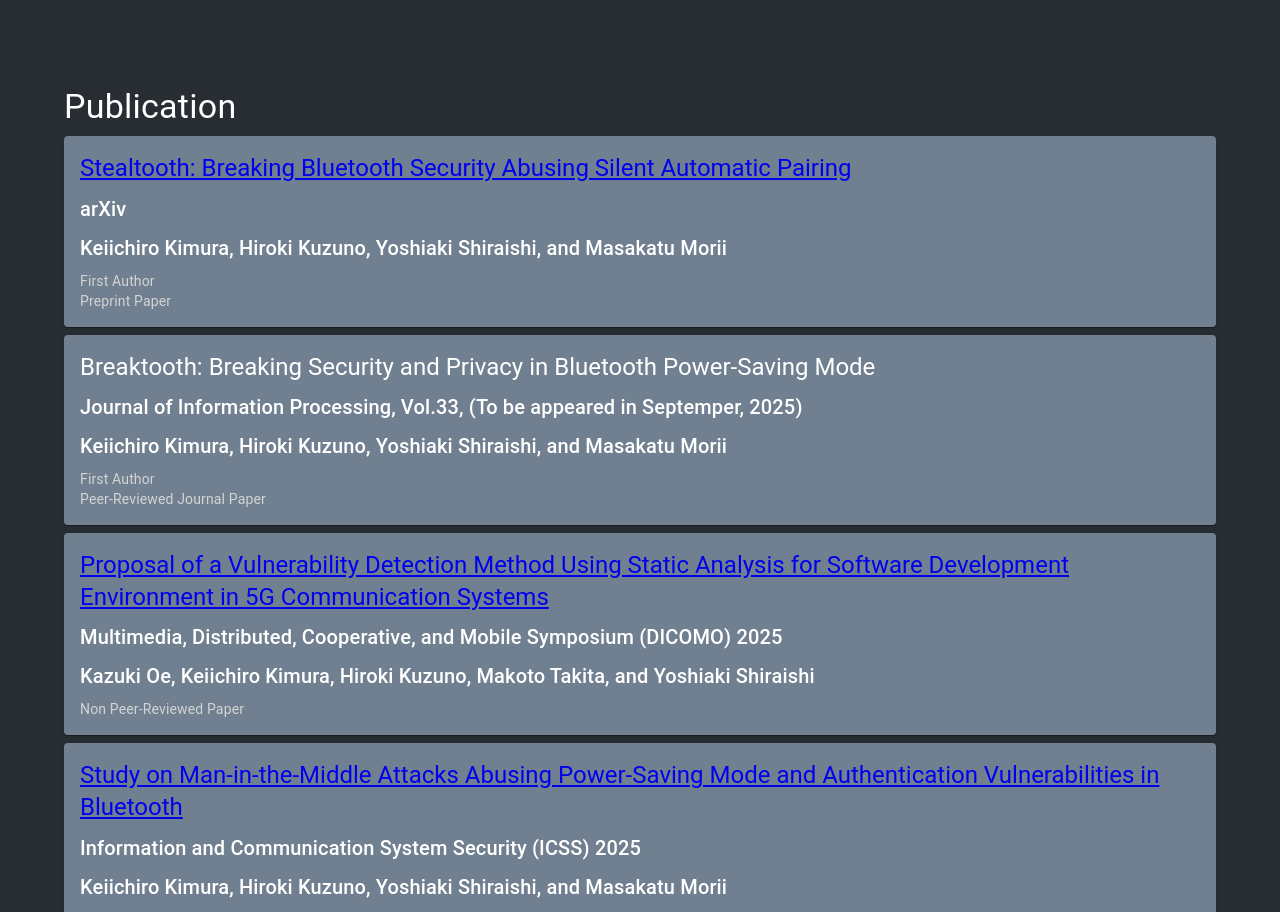
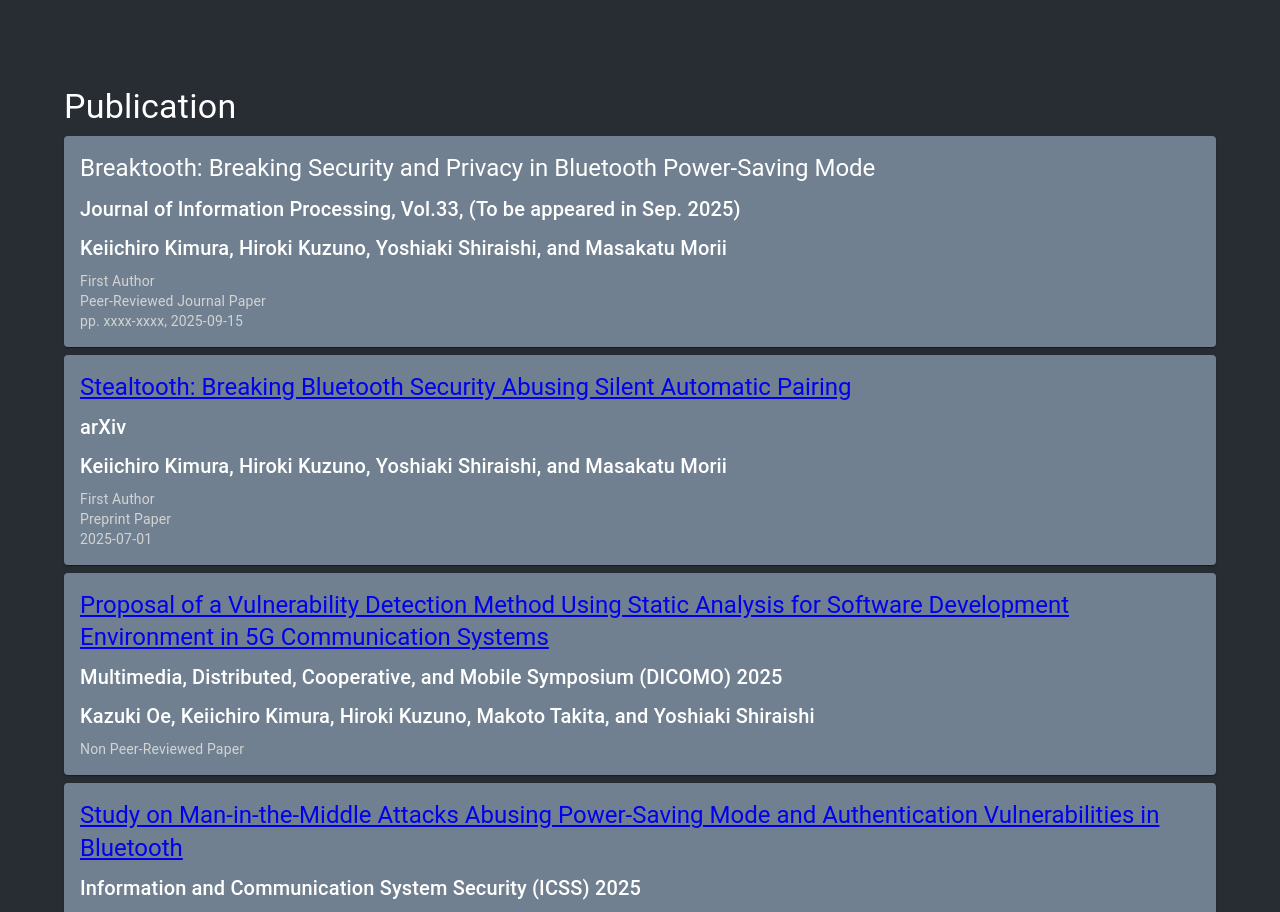
Before and after one commit to trapedev/trapedev.github.io, a React (Create React App) app in the folder app/: page / in a window 1280 px wide. Shown: the part 1963-2875 px from the top of the page. Built offline with nearby package versions, Linux system fonts and the light colour scheme.

Commit message:
commit all changes

```diff
--- a/app/src/App.tsx
+++ b/app/src/App.tsx
@@ -220,8 +220,8 @@ export default function App(props: Props) {
           <Typography variant="h4" sx={{ pt: 10 }}>
             Publication
           </Typography>
+          <IPSJJIP2025 />
           <ARXIV2025 />
-          <IPSJJIP2025 />
           <DICOMO2025 />
           <ICSS2025 />
           <SCIS2025 />
--- a/app/src/pages/publ/ARXIV2025.tsx
+++ b/app/src/pages/publ/ARXIV2025.tsx
@@ -27,6 +27,7 @@ const ARXIV2025 = () => {
             />
             <SecondaryText text="First Author" />
             <SecondaryText text="Preprint Paper" />
+            <SecondaryText text="2025-07-01" />
         </SingleCardItem>
     );
 };
--- a/app/src/pages/publ/IPSJJIP2025.tsx
+++ b/app/src/pages/publ/IPSJJIP2025.tsx
@@ -14,7 +14,7 @@ const IPSJJIP2025 = () => {
         }
       // hyperLink="https://doi.org/10.2197/ipsjjip.32.1066"
       />
-      <SubTitle title={"Journal of Information Processing, Vol.33, (To be appeared in Septemper, 2025)"} />
+      <SubTitle title={"Journal of Information Processing, Vol.33, (To be appeared in Sep. 2025)"} />
       <SubTitle
         title={
           "Keiichiro Kimura, Hiroki Kuzuno, Yoshiaki Shiraishi, and Masakatu Morii"
@@ -22,7 +22,7 @@ const IPSJJIP2025 = () => {
       />
       <SecondaryText text="First Author" />
       <SecondaryText text="Peer-Reviewed Journal Paper" />
-      {/* <SecondaryText text="pp. 1066--1081, 2024-12-15" /> */}
+      <SecondaryText text="pp. xxxx-xxxx, 2025-09-15" />
     </SingleCardItem>
   );
 };
```
Also changed, not shown: 6 other files (tests, documents, lock files or other folders).
